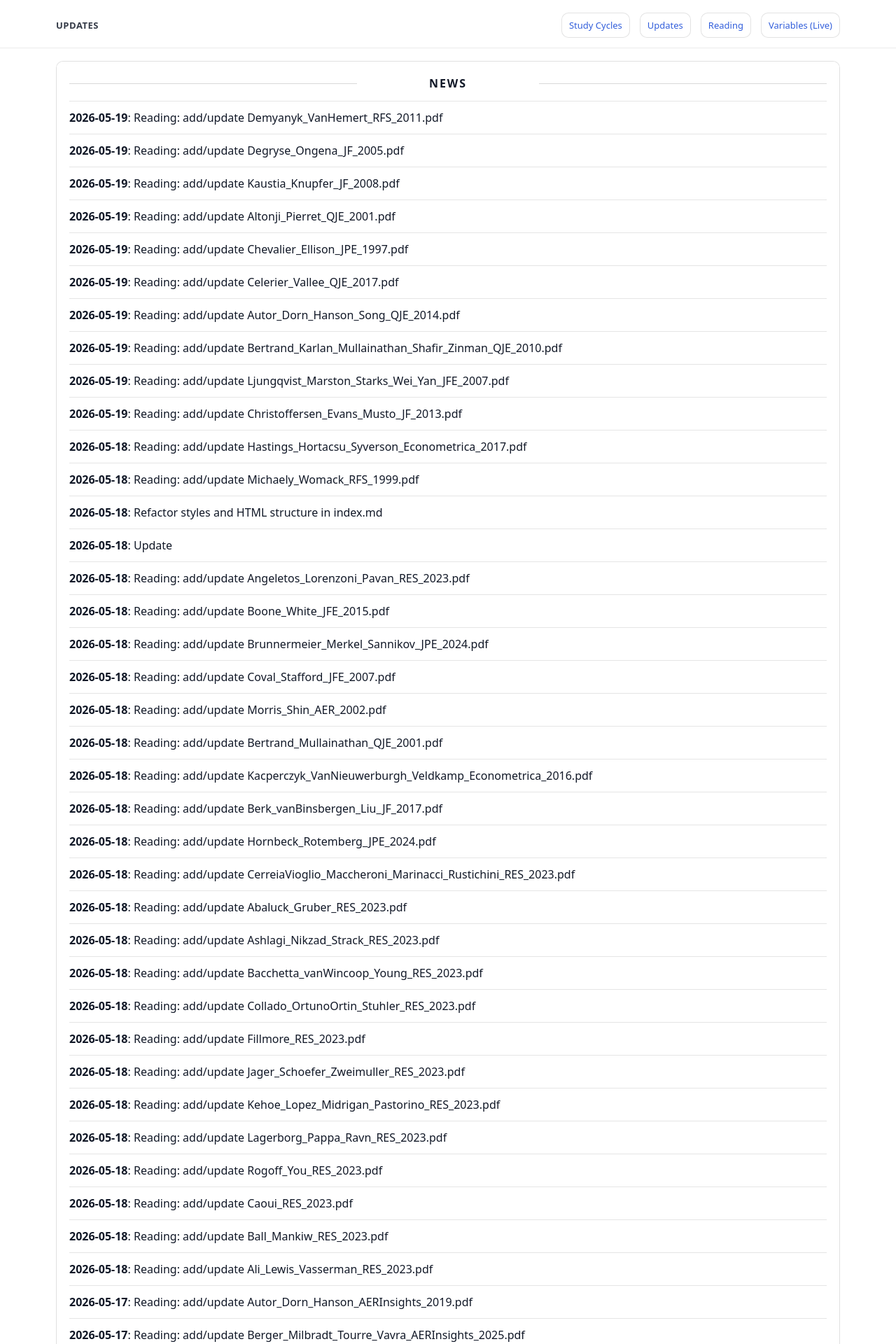
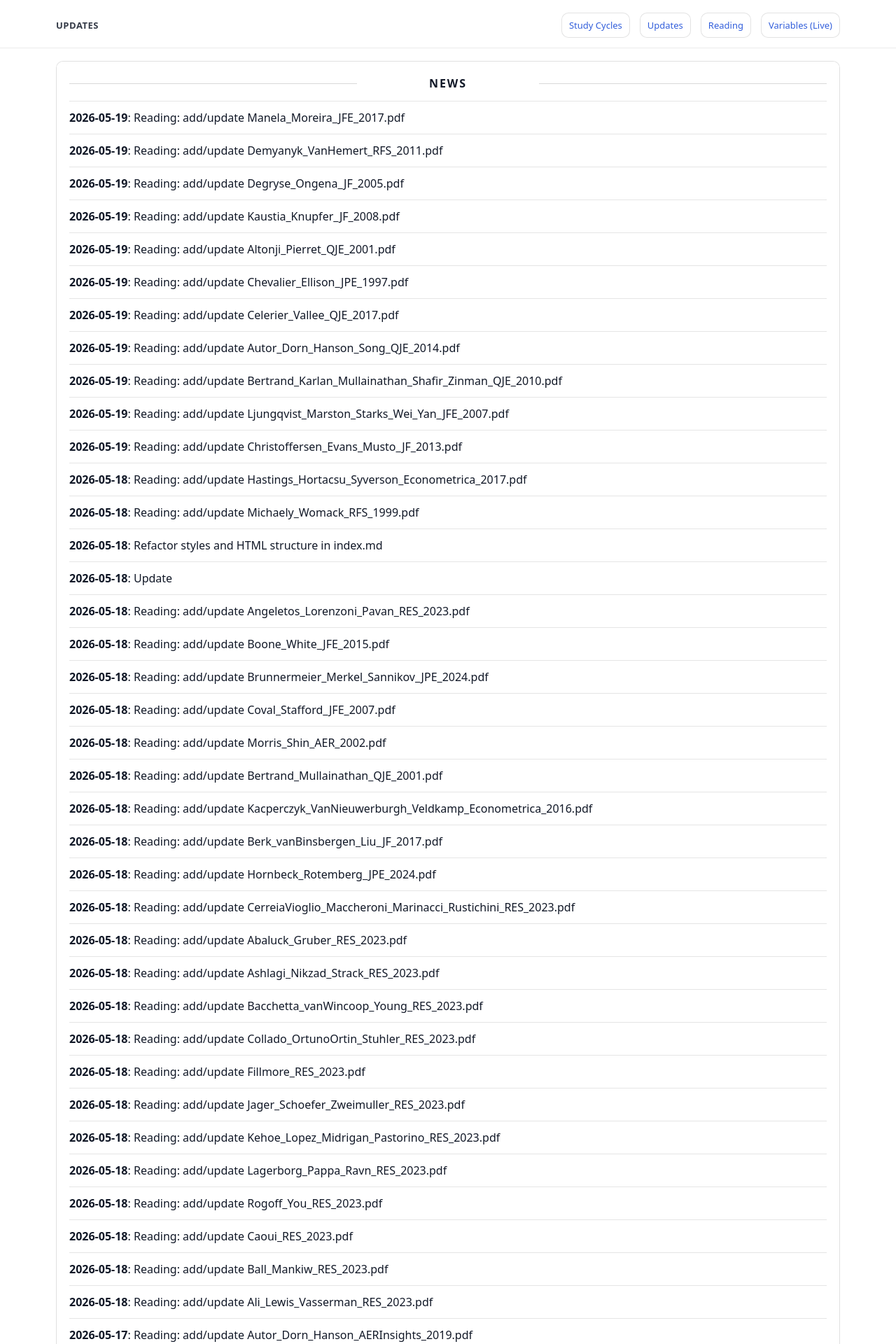
Before and after one commit to yaxinzn/study-archive, a Jekyll site: the page built from updates/index.md, in a window 1280 px wide. Shown: the top 1920 px of the page at 70% size. Built offline with Jekyll 4.4.1, drawn with Linux system fonts in a browser that asks for light colours; some of the changed text lies outside the part shown.

Commit message:
chore: update NEWS feed

```diff
--- a/_data/news.yml
+++ b/_data/news.yml
@@ -1,4 +1,7 @@
 # Auto-generated update history (sorted newest -> oldest). Do not edit manually.
+- ts: "1779144144"
+  date: "2026-05-19"
+  title: "Reading: add/update Manela_Moreira_JFE_2017.pdf"
 - ts: "1779143802"
   date: "2026-05-19"
   title: "Reading: add/update Demyanyk_VanHemert_RFS_2011.pdf"
```
